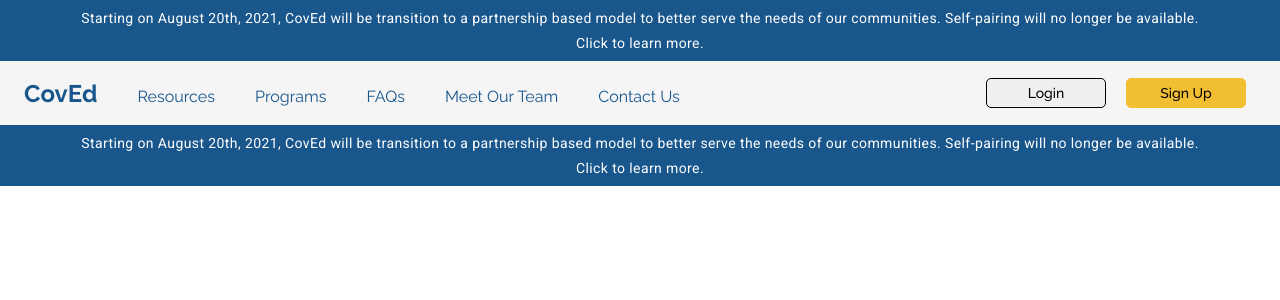
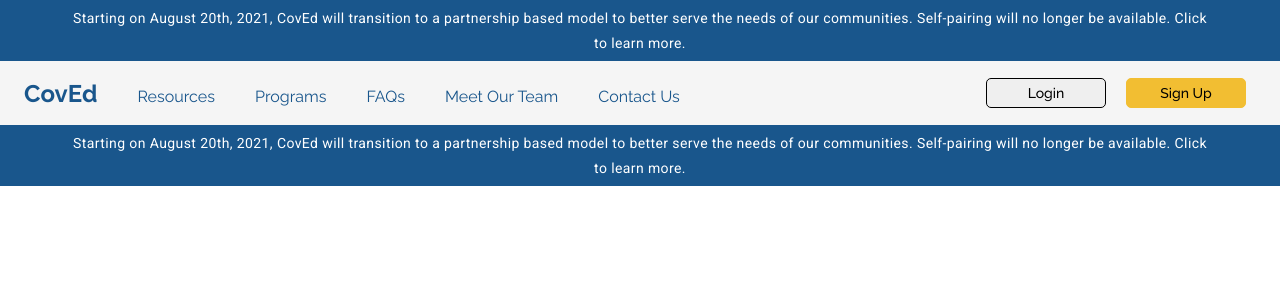
Before and after one commit to CovEducation/Website, a React (Create React App) app in the folder packages/client/: page /press-release in a window 1280 px wide. Shown: the top 300 px of the page. Built offline with nearby package versions, Linux system fonts and the light colour scheme; no server answers; what react-instantsearch-dom would draw is missing.

Commit message:
deployment(Thu Jul 29 17:51:37 PDT 2021): Added press releases, website banner, and missing team member.

```diff
--- a/packages/client/src/pages/PressRelease/index.js
+++ b/packages/client/src/pages/PressRelease/index.js
@@ -36,7 +36,7 @@ const PressRelease = () => {
             <br/>
         </>
     );
-    const prompt = "Starting on August 20th, 2021, CovEd will be transition to a partnership based model to better serve the needs of our communities. Self-pairing will no longer be available. Click to learn more."
+    const prompt = "Starting on August 20th, 2021, CovEd will transition to a partnership based model to better serve the needs of our communities. Self-pairing will no longer be available. Click to learn more."
     return (<>
     <div>
         <PopUp content={content} title="CovEducation Transition to Partnerships for Mentor Matching" prompt={prompt}/>
```
